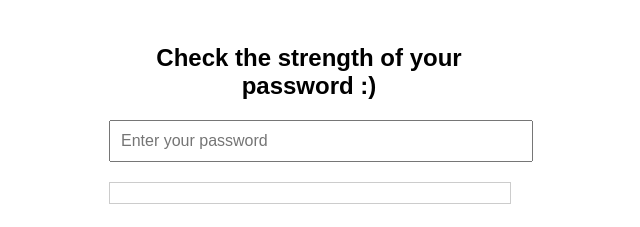
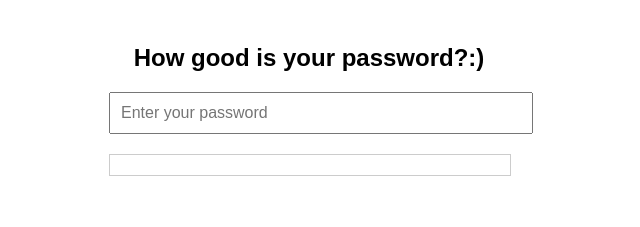
Before and after one commit to monmon8/Intro-to-the-DOM-, a plain HTML site: page index.html in a window 1280 px wide. Shown: the whole page, without its empty margins (331-971 px from the left). Drawn offline with Linux system fonts and the light colour scheme.

Commit message:
Update:updated h1

```diff
--- a/index.html
+++ b/index.html
@@ -11,7 +11,7 @@
     <script src="passwordChecker.js"></script>
 
     <div class="container">
-      <h1>Check the strength of your password :)</h1>
+      <h1>How good is your password?:)</h1>
       <input
         type="password"
         id="password"
```
